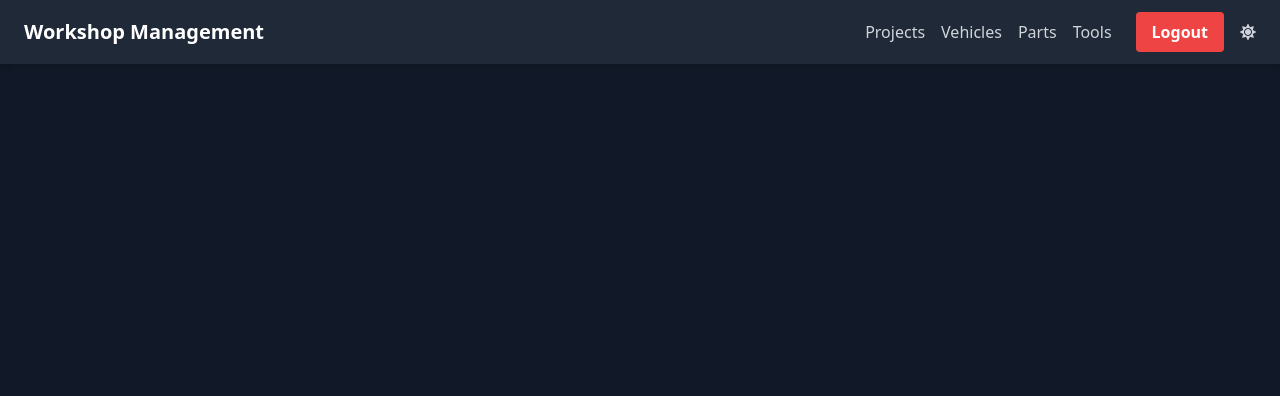
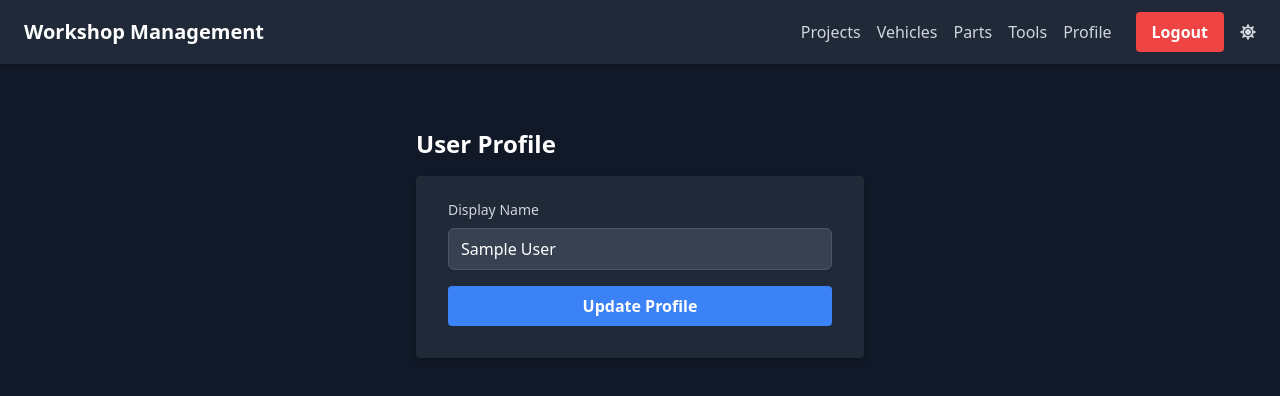
Before and after one commit to thompn/workshop-manager, a React (Vite) app: page /profile in a window 1280 px wide. Shown: the top 396 px of the page. Built offline with nearby package versions, Linux system fonts and the light colour scheme; no server answers; sample sign-in values are in the browser's storage.

Commit message:
User can set display name and also pull last service date on vehicle overview

```diff
--- a/src/App.jsx
+++ b/src/App.jsx
@@ -19,6 +19,7 @@ import VehicleDetailsWithService from './pages/VehicleDetailsWithService';
 import AddServiceRecord from './pages/AddServiceRecord';
 import Login from './pages/Login';
 import Register from './pages/Register';
+import UserProfile from './components/UserProfile';
 
 // Define PrivateRoute component
 const PrivateRoute = ({ children }) => {
@@ -59,6 +60,7 @@ function AppContent() {
             <Route path="/parts/manage" element={<PrivateRoute><ManageParts /></PrivateRoute>} />
             <Route path="/tools" element={<PrivateRoute><Tools /></PrivateRoute>} />
             <Route path="/tools/manage" element={<PrivateRoute><ManageTools /></PrivateRoute>} />
+            <Route path="/profile" element={<PrivateRoute><UserProfile /></PrivateRoute>} />
           </Routes>
         </main>
       </div>
--- a/src/components/Header.jsx
+++ b/src/components/Header.jsx
@@ -34,6 +34,7 @@ const Header = () => {
                 <Link to="/vehicles" className="mx-2 text-gray-600 dark:text-gray-300 hover:text-gray-800 dark:hover:text-white">Vehicles</Link>
                 <Link to="/parts" className="mx-2 text-gray-600 dark:text-gray-300 hover:text-gray-800 dark:hover:text-white">Parts</Link>
                 <Link to="/tools" className="mx-2 text-gray-600 dark:text-gray-300 hover:text-gray-800 dark:hover:text-white">Tools</Link>
+                <Link to="/profile" className="mx-2 text-gray-600 dark:text-gray-300 hover:text-gray-800 dark:hover:text-white">Profile</Link>
                 <button onClick={handleLogout} className="ml-4 bg-red-500 hover:bg-red-600 text-white font-bold py-2 px-4 rounded">
                   Logout
                 </button>
--- /dev/null
+++ b/src/components/UserProfile.jsx
@@ -0,0 +1,46 @@
+import React, { useState } from 'react';
+import { useAuth } from '../context/AuthContext';
+
+const UserProfile = () => {
+  const { currentUser, updateUserProfile } = useAuth();
+  const [displayName, setDisplayName] = useState(currentUser?.displayName || '');
+
+  const handleSubmit = async (e) => {
+    e.preventDefault();
+    try {
+      await updateUserProfile({ displayName });
+      alert('Profile updated successfully');
+    } catch (error) {
+      console.error('Error updating profile:', error);
+      alert('Failed to update profile');
+    }
+  };
+
+  return (
+    <div className="max-w-md mx-auto mt-8">
+      <h2 className="text-2xl font-bold mb-4 text-gray-800 dark:text-white">User Profile</h2>
+      <form onSubmit={handleSubmit} className="bg-white dark:bg-gray-800 shadow-md rounded px-8 pt-6 pb-8 mb-4">
+        <div className="mb-4">
+          <label htmlFor="displayName" className="block text-sm font-medium text-gray-700 dark:text-gray-300 mb-2">
+            Display Name
+          </label>
+          <input
+            type="text"
+            id="displayName"
+            value={displayName}
+            onChange={(e) => setDisplayName(e.target.value)}
+            className="w-full px-3 py-2 border border-gray-300 rounded-md shadow-sm focus:outline-none focus:ring-indigo-500 focus:border-indigo-500 dark:bg-gray-700 dark:border-gray-600 dark:text-white"
+          />
+        </div>
+        <button
+          type="submit"
+          className="w-full bg-blue-500 hover:bg-blue-700 text-white font-bold py-2 px-4 rounded focus:outline-none focus:shadow-outline"
+        >
+          Update Profile
+        </button>
+      </form>
+    </div>
+  );
+};
+
+export default UserProfile;
--- a/src/context/AuthContext.jsx
+++ b/src/context/AuthContext.jsx
@@ -1,6 +1,6 @@
-import React, { createContext, useState, useEffect, useContext } from 'react';
+import React, { createContext, useContext, useState, useEffect } from 'react';
 import { auth } from '../firebase';
-import { onAuthStateChanged } from 'firebase/auth';
+import { onAuthStateChanged, updateProfile } from 'firebase/auth';
 
 const AuthContext = createContext();
 
@@ -21,9 +21,16 @@ export function AuthProvider({ children }) {
     return unsubscribe;
   }, []);
 
+  const updateUserProfile = async (profileData) => {
+    if (!currentUser) throw new Error('No user logged in');
+    await updateProfile(currentUser, profileData);
+    setCurrentUser({ ...currentUser, ...profileData });
+  };
+
   const value = {
     currentUser,
-    loading
+    updateUserProfile,
+    // ... other auth methods
   };
 
   return (
--- a/src/pages/Vehicles.jsx
+++ b/src/pages/Vehicles.jsx
@@ -1,7 +1,8 @@
 import React, { useState, useEffect } from 'react';
 import { Link } from 'react-router-dom';
-import { getAllVehicles } from '../firebaseOperations';
+import { getAllVehicles, getServiceRecordsByVehicle } from '../firebaseOperations';
 import { FaCar, FaMotorcycle, FaTruck } from 'react-icons/fa';
+import { format } from 'date-fns';
 
 const Vehicles = () => {
   const [vehicles, setVehicles] = useState([]);
@@ -9,19 +10,30 @@ const Vehicles = () => {
   const [error, setError] = useState(null);
 
   useEffect(() => {
-    const fetchVehicles = async () => {
+    const fetchVehiclesAndServiceRecords = async () => {
       try {
         const vehiclesData = await getAllVehicles();
-        setVehicles(vehiclesData);
+        const vehiclesWithServiceRecords = await Promise.all(
+          vehiclesData.map(async (vehicle) => {
+            const serviceRecords = await getServiceRecordsByVehicle(vehicle.id);
+            const latestService = serviceRecords.length > 0
+              ? serviceRecords.reduce((latest, current) =>
+                  new Date(current.service_date) > new Date(latest.service_date) ? current : latest
+                )
+              : null;
+            return { ...vehicle, latestService };
+          })
+        );
+        setVehicles(vehiclesWithServiceRecords);
       } catch (err) {
-        console.error("Error fetching vehicles:", err);
+        console.error("Error fetching vehicles and service records:", err);
         setError("Failed to fetch vehicles. Please try again later.");
       } finally {
         setLoading(false);
       }
     };
 
-    fetchVehicles();
+    fetchVehiclesAndServiceRecords();
   }, []);
 
   const getVehicleIcon = (type) => {
@@ -60,6 +72,11 @@ const Vehicles = () => {
             <p><strong>VIN:</strong> {vehicle.vin}</p>
             <p><strong>Mileage:</strong> {vehicle.current_mileage}</p>
             <p><strong>Status:</strong> {vehicle.status}</p>
+            <p><strong>Last Service:</strong> {
+              vehicle.latestService
+                ? format(new Date(vehicle.latestService.service_date), 'dd/MM/yyyy')
+                : 'No service record'
+            }</p>
           </Link>
         ))}
       </div>
```
